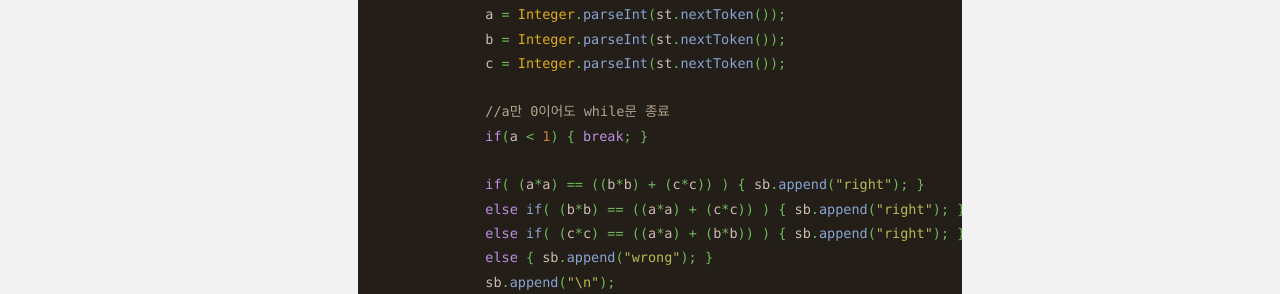
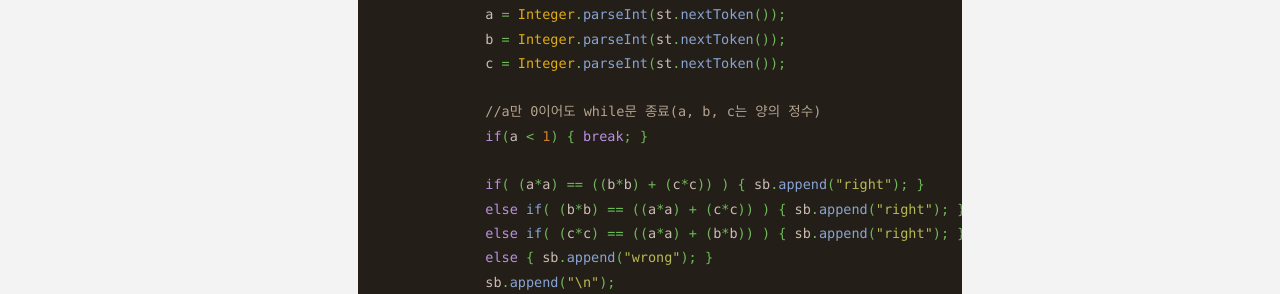
Before and after one commit to liv660/liv660.github.io, a Jekyll site: the page built from _posts/TIL/21.08.study/2021-08-03-210803.md, in a window 1280 px wide. Shown: the part 832-1126 px from the top of the page. Built offline with Jekyll 4.4.1, drawn with Linux system fonts in a browser that asks for light colours; cached includes are drawn as plain includes.

Commit message:
Update 08.03 #4153 algorithm

```diff
--- a/_posts/TIL/21.08.study/2021-08-03-210803.md
+++ b/_posts/TIL/21.08.study/2021-08-03-210803.md
@@ -32,7 +32,7 @@ categories:
               b = Integer.parseInt(st.nextToken());
               c = Integer.parseInt(st.nextToken());
 
-              //a만 0이어도 while문 종료
+              //a만 0이어도 while문 종료(a, b, c는 양의 정수)
               if(a < 1) { break; }
 
               if( (a*a) == ((b*b) + (c*c)) ) { sb.append("right"); }
```
